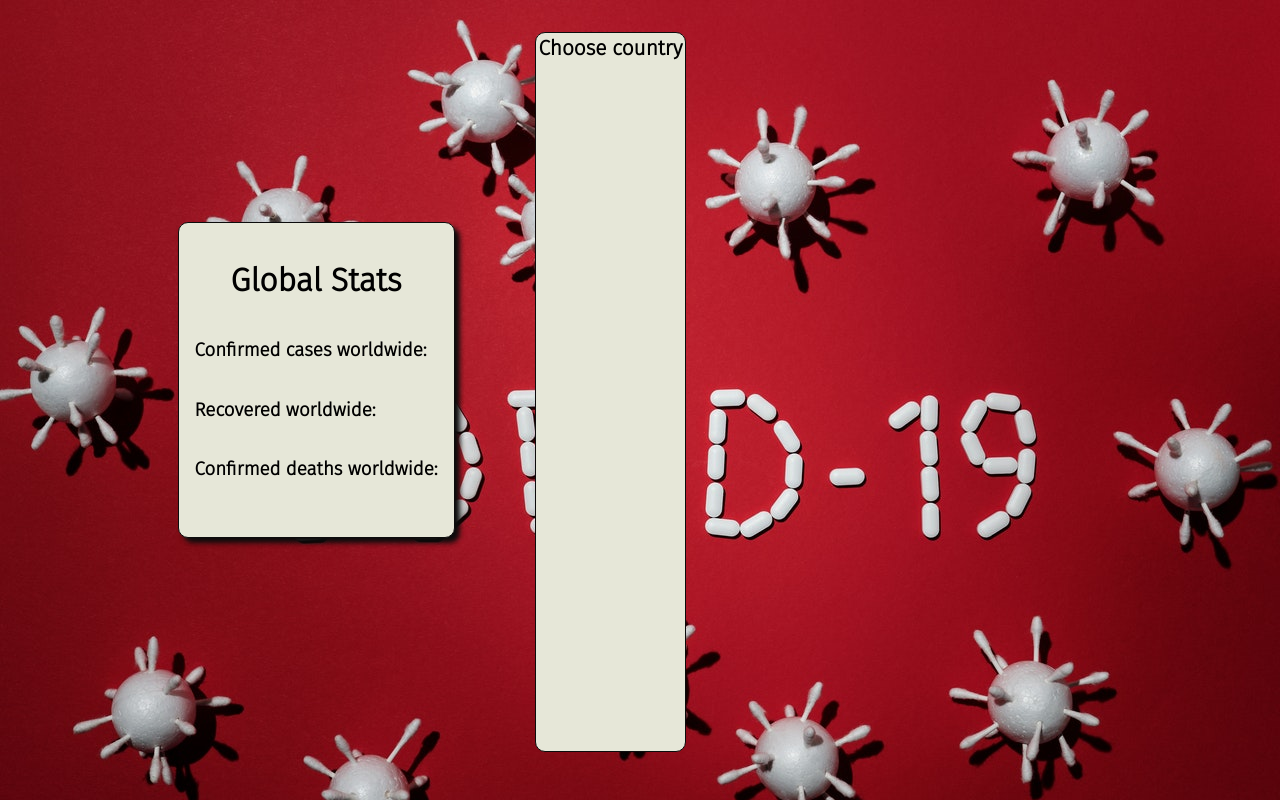
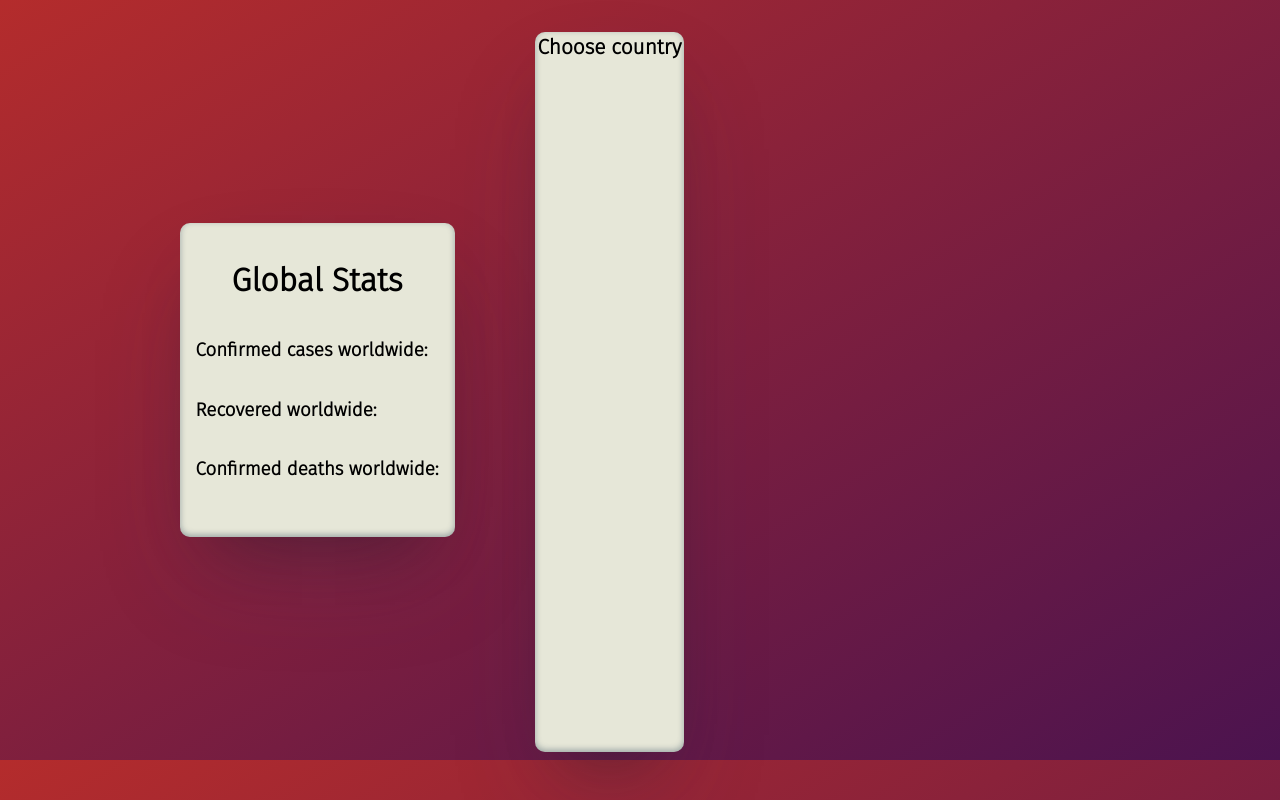
Before and after one commit to Ilkin1992/ilkin_javascript_projects, a PHP site: page / in a window 1280 px wide. Run offline with PHP 8.4, Linux system fonts and the light colour scheme; lists and menus that the app fills with data are empty.

Commit message:
Some visual changes

```diff
--- a/Coronavirus_tracker/css/app.css
+++ b/Coronavirus_tracker/css/app.css
@@ -13,8 +13,7 @@
 
 body {
     font-family: 'Fira Sans', sans-serif;
-    background-image: url(../img/img.jpg);
-    background-repeat: repeat;
+    background-image: linear-gradient(to bottom right, #b42c2c, #4b134f);
 }
 
 .container {
@@ -26,7 +25,6 @@ body {
 
 
 .global_stats_container {
-    border: 1px solid var(--black);
     border-radius: 10px;
     padding: 1rem;
     min-height: 16rem;
@@ -35,7 +33,7 @@ body {
     flex-direction: column;
     align-items: center;
     justify-content: center;
-    box-shadow: 5px 5px 5px var(--black);
+    box-shadow: rgba(50, 50, 93, 0.25) 0px 50px 100px -20px, rgba(0, 0, 0, 0.3) 0px 30px 60px -30px, rgba(10, 37, 64, 0.35) 0px -2px 6px 0px inset;
 }
 
 
@@ -68,10 +66,10 @@ body {
     overflow-y: scroll;
     height: 90vh;
     display: block;
-    border: 1px solid var(--black);
     border-radius: 10px;
     background: var(--white);
     margin-top: 1.5rem;
+    box-shadow: rgba(50, 50, 93, 0.25) 0px 50px 100px -20px, rgba(0, 0, 0, 0.3) 0px 30px 60px -30px, rgba(10, 37, 64, 0.35) 0px -2px 6px 0px inset;
 }
 
 
@@ -105,11 +103,11 @@ body {
 .countries_individual_info {
     min-height: 16rem;
     min-width: 21rem;
+
 }
 
 
 .card {
-    border: 1px solid var(--black);
     border-radius: 10px;
     height: 100%;
     width: 100%;
@@ -118,7 +116,7 @@ body {
     flex-direction: column;
     align-items: center;
     justify-content: center;
-    box-shadow: 5px 5px 5px var(--black);
+    box-shadow: rgba(50, 50, 93, 0.25) 0px 50px 100px -20px, rgba(0, 0, 0, 0.3) 0px 30px 60px -30px, rgba(10, 37, 64, 0.35) 0px -2px 6px 0px inset;
 }
 
 
--- a/Coronavirus_tracker/js/app.js
+++ b/Coronavirus_tracker/js/app.js
@@ -1,17 +1,19 @@
 //Global variables
-const URL = 'https://covid19.mathdro.id/api';
-const COUNTRIES_URL = 'https://covid19.mathdro.id/api/countries';
-
+const URL = "https://covid19.mathdro.id/api";
+const COUNTRIES_URL = "https://covid19.mathdro.id/api/countries";
 
 //Query selectors
-const worldConfirmed = document.querySelector('.world_confirmed');
-const worldDeaths = document.querySelector('.world_deaths');
-const worldRecovered = document.querySelector('.world_recovered');
-const currentDatePlaceholder = document.querySelector('.current_date_placeholder');
-const countriesList = document.querySelector('.countries_table');
-const card = document.querySelector('.card');
+const worldConfirmed = document.querySelector(".world_confirmed");
+const worldDeaths = document.querySelector(".world_deaths");
+const worldRecovered = document.querySelector(".world_recovered");
+const currentDatePlaceholder = document.querySelector(
+  ".current_date_placeholder"
+);
+const countriesList = document.querySelector(".countries_table");
+const card = document.querySelector(".card");
 const today = new Date().toDateString();
 
+console.log(today);
 
 //Functions
 
@@ -21,57 +23,56 @@ async function getData() {
   let data = await response.json();
   worldConfirmed.innerText = data.confirmed.value.toLocaleString();
   worldDeaths.innerText = data.deaths.value.toLocaleString();
-    worldRecovered.innerText = (data.confirmed.value - data.deaths.value).toLocaleString();
+  worldRecovered.innerText = (
+    data.confirmed.value - data.deaths.value
+  ).toLocaleString();
   currentDatePlaceholder.innerText = today;
 }
-
 
 //Renders all countries from API
 async function listCountries() {
   let response = await fetch(COUNTRIES_URL);
   let data = await response.json();
-    data.countries.forEach(country => {
-        let tableElement = document.createElement('td');
-        tableElement.classList.add('table_element');
+  data.countries.forEach((country) => {
+    let tableElement = document.createElement("td");
+    tableElement.classList.add("table_element");
     tableElement.innerText = country.name;
     countriesList.appendChild(tableElement);
-        tableElement.addEventListener('click', (e) => {
+    tableElement.addEventListener("click", (e) => {
       printCountryStats(e.target.innerText);
-        })
     });
-
+  });
 
   //Allows user to select individual country and render it`s stats
   async function printCountryStats(name) {
     let country_response = await fetch(`${COUNTRIES_URL}/${name}`);
     let country_data = await country_response.json();
 
-        const countryName = document.createElement('h1');
-        const countryConfirmed = document.createElement('h3');
-        const countryRecovered = document.createElement('h3');
-        const countryDeaths = document.createElement('h3');
+    const countryName = document.createElement("h1");
+    const countryConfirmed = document.createElement("h3");
+    const countryRecovered = document.createElement("h3");
+    const countryDeaths = document.createElement("h3");
 
     countryName.innerText = name;
     countryConfirmed.innerText = `Confirmed: ${country_data.confirmed.value.toLocaleString()}`;
-        countryRecovered.innerText = `Recovered: ${(country_data.confirmed.value - country_data.deaths.value).toLocaleString()}`;
+    countryRecovered.innerText = `Recovered: ${(
+      country_data.confirmed.value - country_data.deaths.value
+    ).toLocaleString()}`;
     countryDeaths.innerText = `Deaths: ${country_data.deaths.value.toLocaleString()}`;
 
-
-        //Checks if card has children, to remove previous stats
+    //Check if card has children, to remove previous stats
     if (card.children) {
-            card.innerHTML = '';
+      card.innerHTML = "";
     }
 
     card.appendChild(countryName);
     card.appendChild(countryConfirmed);
     card.appendChild(countryRecovered);
-        card.appendChild(countryDeaths)
-        card.classList.remove('invisible')
+    card.appendChild(countryDeaths);
+    card.classList.remove("invisible");
+  }
+}
 
-    }
-};
+getData();
 
-
-getData()
-
-listCountries()
+listCountries();
```
Also changed, not shown: Coronavirus_tracker/img/img.jpg (deleted). Lines whose indentation alone changed are shown as unchanged.
